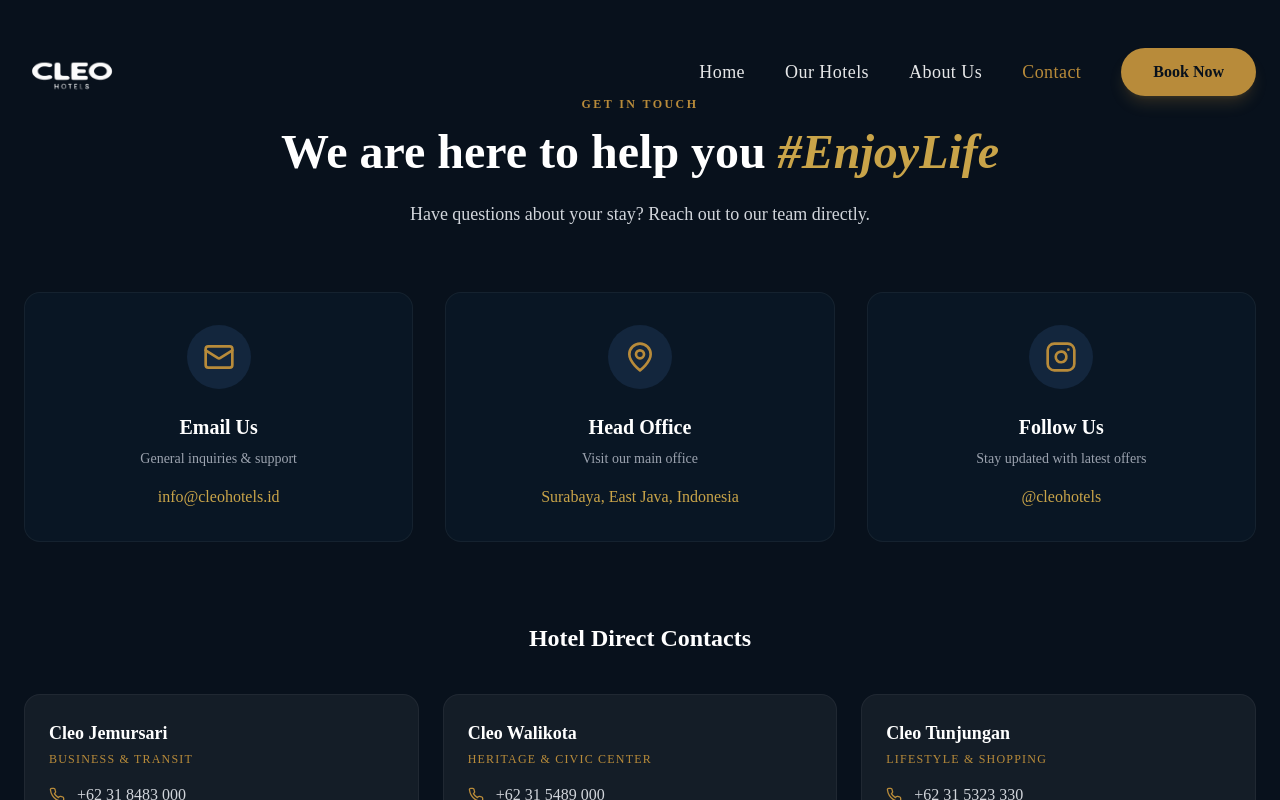
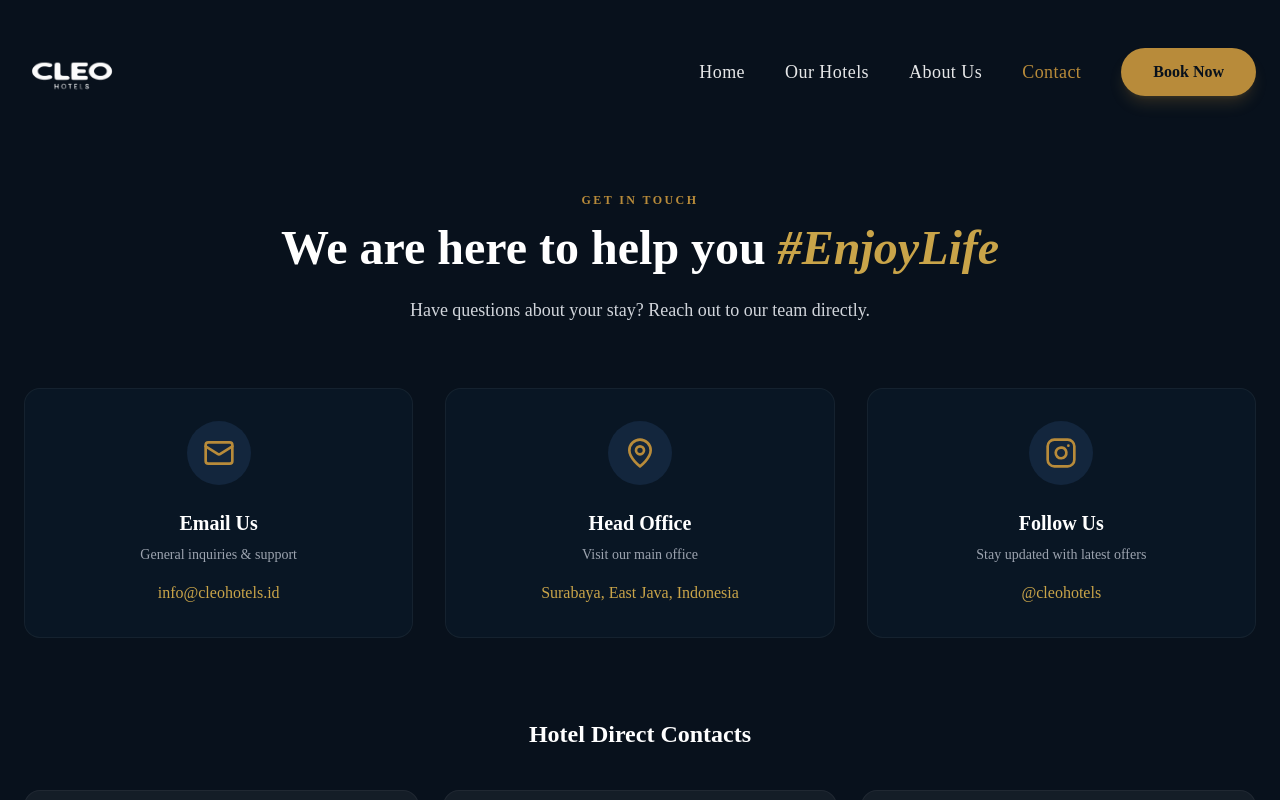
Before and after one commit to vianeyricky-cpu/cleohotels, a Next.js app: page /en/contact in a window 1280 px wide. Shown: the top 800 px of the page. Built offline with nearby package versions, Linux system fonts and the light colour scheme; a web font is replaced by a local one.

Commit message:
fix about dan contact page

```diff
--- a/src/app/[locale]/about/page.tsx
+++ b/src/app/[locale]/about/page.tsx
@@ -9,7 +9,8 @@
 
 export default function AboutPage({ params }: { params: { locale: string } }) {
   return (
-    <main className="min-h-screen bg-navy-950 text-white pt-24 pb-20">
+    // PERUBAHAN DI SINI: pt-24 diubah menjadi pt-36 md:pt-48
+    <main className="min-h-screen bg-navy-950 text-white pt-36 md:pt-48 pb-20">
 
       {/* 1. HERO SECTION */}
       <div className="container mx-auto px-6 mb-20 text-center">
--- a/src/app/[locale]/contact/page.tsx
+++ b/src/app/[locale]/contact/page.tsx
@@ -8,7 +8,8 @@
 
 export default function ContactPage() {
   return (
-    <main className="min-h-screen bg-navy-950 text-white pt-24 pb-20">
+    // PERUBAHAN DI SINI: pt-24 diubah menjadi pt-36 md:pt-48
+    <main className="min-h-screen bg-navy-950 text-white pt-36 md:pt-48 pb-20">
       {/* HEADER SECTION */}
       <div className="container mx-auto px-6 mb-16 text-center">
         <p className="text-gold-500 font-bold tracking-[0.2em] text-xs uppercase mb-4">
```
